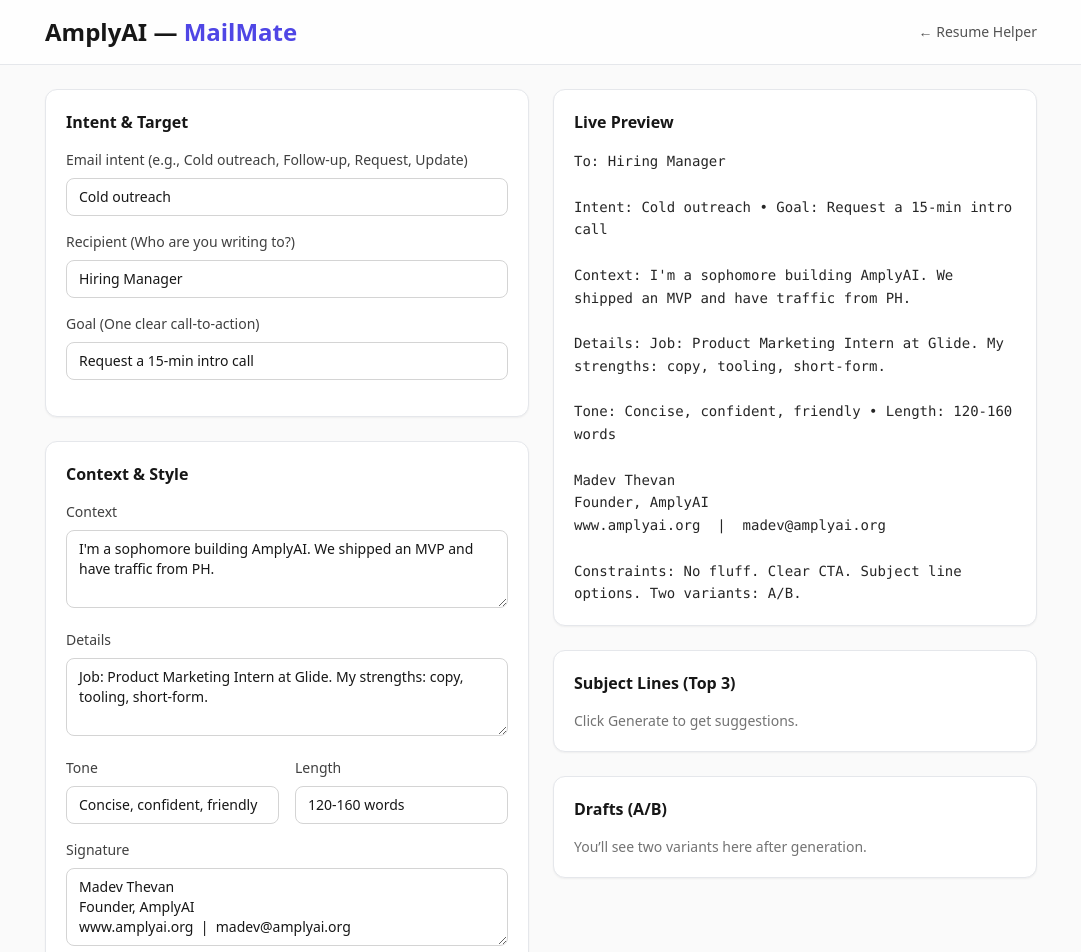
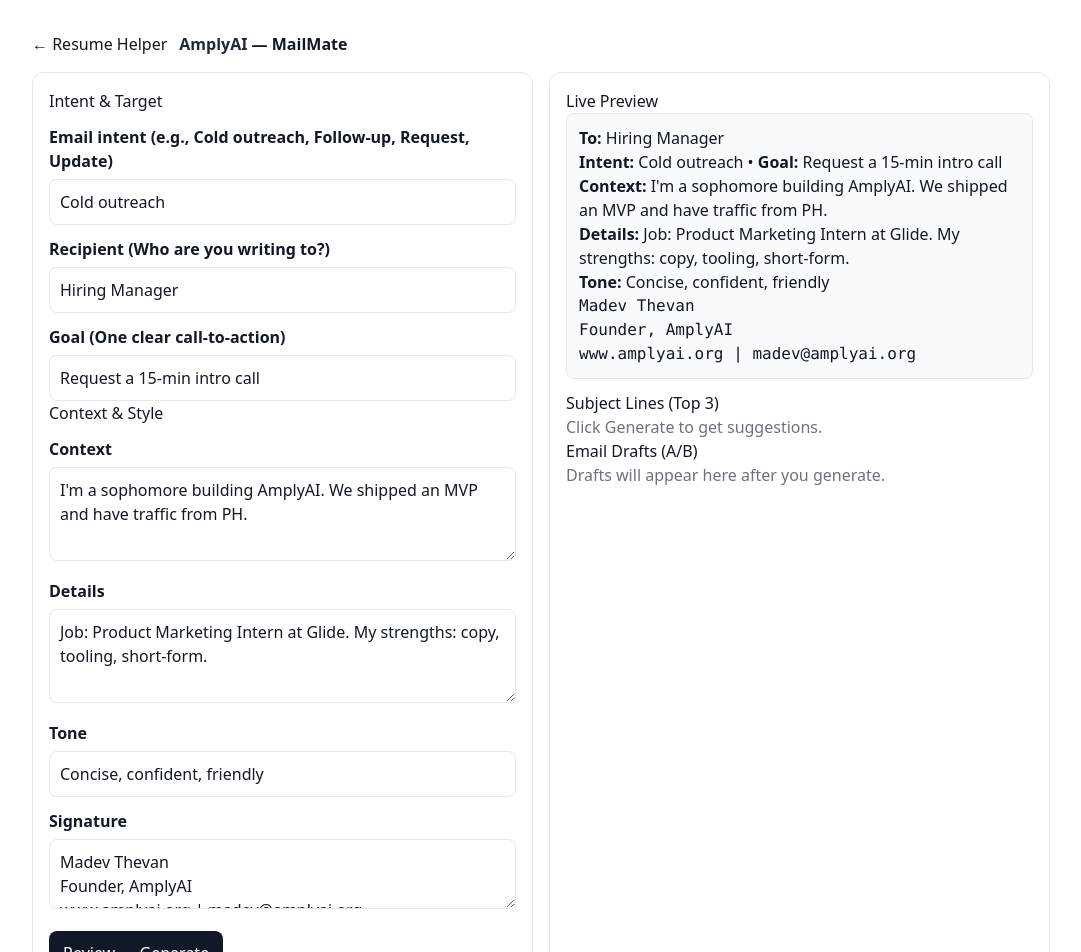
Before and after one commit to madevthevanthiran-maker/amplyai-chatbot, a Next.js app: page /email in a window 1280 px wide. Shown: the top 952 px of the page, without its empty margins (99-1180 px from the left). Built offline with nearby package versions, Linux system fonts and the light colour scheme.

Commit message:
Update email.jsx

```diff
--- a/pages/email.jsx
+++ b/pages/email.jsx
@@ -1,238 +1,140 @@
-import { useMemo, useState } from "react";
+// /pages/email.jsx
+import { useState } from "react";
+import Link from "next/link";
 
 export default function MailMate() {
-  // form state
-  const [intent, setIntent] = useState("Cold outreach");
-  const [recipient, setRecipient] = useState("Hiring Manager");
-  const [goal, setGoal] = useState("Request a 15-min intro call");
-
-  const [context, setContext] = useState(
-    "I'm a sophomore building AmplyAI. We shipped an MVP and have traffic from PH."
-  );
-  const [details, setDetails] = useState(
-    "Job: Product Marketing Intern at Glide. My strengths: copy, tooling, short-form."
-  );
-
-  const [tone, setTone] = useState("Concise, confident, friendly");
-  const [length, setLength] = useState("120-160 words");
-  const [signature, setSignature] = useState(
-    `Madev Thevan\nFounder, AmplyAI\nwww.amplyai.org  |  madev@amplyai.org`
-  );
-  const [constraints, setConstraints] = useState(
-    "No fluff. Clear CTA. Subject line options. Two variants: A/B."
-  );
+  const [form, setForm] = useState({
+    intent: "Cold outreach",
+    recipient: "Hiring Manager",
+    goal: "Request a 15-min intro call",
+    context:
+      "I'm a sophomore building AmplyAI. We shipped an MVP and have traffic from PH.",
+    details:
+      "Job: Product Marketing Intern at Glide. My strengths: copy, tooling, short-form.",
+    tone: "Concise, confident, friendly",
+    signature: "Madev Thevan\nFounder, AmplyAI\nwww.amplyai.org | madev@amplyai.org",
+  });
 
   const [loading, setLoading] = useState(false);
-  const [error, setError] = useState("");
   const [subjects, setSubjects] = useState([]);
-  const [versions, setVersions] = useState([]); // two strings
+  const [versions, setVersions] = useState([]);
 
-  // live preview text block
-  const preview = useMemo(() => {
-    return [
-      `To: ${recipient}`,
-      "",
-      `Intent: ${intent} • Goal: ${goal}`,
-      "",
-      `Context: ${context}`,
-      "",
-      `Details: ${details}`,
-      "",
-      `Tone: ${tone} • Length: ${length}`,
-      "",
-      signature,
-      "",
-      `Constraints: ${constraints}`,
-    ].join("\n");
-  }, [intent, recipient, goal, context, details, tone, length, signature, constraints]);
+  const set = (k) => (e) => setForm((f) => ({ ...f, [k]: e.target.value }));
 
-  async function handleGenerate() {
+  async function generate() {
     setLoading(true);
-    setError("");
     setSubjects([]);
     setVersions([]);
-
     try {
-      const res = await fetch("/api/email", {
+      const r = await fetch("/api/email", {
         method: "POST",
         headers: { "Content-Type": "application/json" },
-        body: JSON.stringify({
-          intent,
-          recipient,
-          goal,
-          context,
-          details,
-          tone,
-          length,
-          signature,
-          constraints,
-        }),
+        body: JSON.stringify(form),
       });
-
-      if (!res.ok) {
-        const text = await res.text();
-        throw new Error(text || "Request failed");
-      }
-
-      const data = await res.json();
-      // Expect: { subjects: string[], versions: string[] }
-      setSubjects(Array.isArray(data.subjects) ? data.subjects.slice(0, 3) : []);
-      setVersions(Array.isArray(data.versions) ? data.versions.slice(0, 2) : []);
+      const data = await r.json();
+      if (!r.ok) throw new Error(data.error || "Failed");
+      setSubjects(data.subjects || []);
+      setVersions(data.versions || []);
     } catch (e) {
-      setError(e.message || "Something went wrong");
+      alert(e.message);
     } finally {
       setLoading(false);
     }
   }
 
   return (
-    <div className="min-h-screen bg-neutral-50 text-neutral-900">
-      <header className="sticky top-0 z-10 border-b bg-white/80 backdrop-blur">
-        <div className="mx-auto max-w-5xl px-4 py-4 flex items-center justify-between">
-          <h1 className="text-xl sm:text-2xl font-bold">
-            AmplyAI — <span className="text-indigo-600">MailMate</span>
+    <div className="container">
+      <header className="topbar">
+        <Link href="/" className="back">&larr; Resume Helper</Link>
+        <h1>
+          <span className="brand">AmplyAI</span> — <span>MailMate</span>
         </h1>
-          <a
-            href="/"
-            className="text-sm text-neutral-600 hover:text-neutral-900 transition"
-          >
-            ← Resume Helper
-          </a>
-        </div>
       </header>
 
-      <main className="mx-auto max-w-5xl px-4 py-6 grid gap-6 lg:grid-cols-2">
-        {/* Left: Form */}
-        <section className="space-y-6">
-          <Card title="Intent & Target">
-            <Field label="Email intent (e.g., Cold outreach, Follow-up, Request, Update)">
-              <Input value={intent} onChange={setIntent} placeholder="Cold outreach" />
-            </Field>
-            <Field label="Recipient (Who are you writing to?)">
-              <Input value={recipient} onChange={setRecipient} placeholder="Hiring Manager" />
-            </Field>
-            <Field label="Goal (One clear call-to-action)">
-              <Input value={goal} onChange={setGoal} placeholder="Request a 15-min intro call" />
-            </Field>
-          </Card>
+      <div className="grid">
+        {/* Left form */}
+        <section className="card">
+          <h2>Intent & Target</h2>
 
-          <Card title="Context & Style">
-            <Field label="Context">
-              <Textarea value={context} onChange={setContext} rows={3} />
-            </Field>
-            <Field label="Details">
-              <Textarea value={details} onChange={setDetails} rows={3} />
-            </Field>
-            <div className="grid sm:grid-cols-2 gap-4">
-              <Field label="Tone">
-                <Input value={tone} onChange={setTone} placeholder="Concise, confident, friendly" />
-              </Field>
-              <Field label="Length">
-                <Input value={length} onChange={setLength} placeholder="120-160 words" />
-              </Field>
-            </div>
-            <Field label="Signature">
-              <Textarea value={signature} onChange={setSignature} rows={3} />
-            </Field>
-            <Field label="Constraints">
-              <Input value={constraints} onChange={setConstraints} placeholder="No fluff. Clear CTA…" />
-            </Field>
+          <label> Email intent (e.g., Cold outreach, Follow-up, Request, Update) </label>
+          <input value={form.intent} onChange={set("intent")} />
 
-            <div className="pt-2 flex items-center gap-3">
-              <button
-                onClick={handleGenerate}
-                disabled={loading}
-                className="inline-flex items-center gap-2 rounded-lg bg-indigo-600 px-4 py-2 text-white hover:bg-indigo-700 disabled:opacity-60"
-              >
-                {loading ? Spinner : null}
-                {loading ? "Generating…" : "Generate"}
+          <label> Recipient (Who are you writing to?) </label>
+          <input value={form.recipient} onChange={set("recipient")} />
+
+          <label> Goal (One clear call-to-action) </label>
+          <input value={form.goal} onChange={set("goal")} />
+
+          <h2>Context & Style</h2>
+
+          <label> Context </label>
+          <textarea rows={3} value={form.context} onChange={set("context")} />
+
+          <label> Details </label>
+          <textarea rows={3} value={form.details} onChange={set("details")} />
+
+          <label> Tone </label>
+          <input value={form.tone} onChange={set("tone")} />
+
+          <label> Signature </label>
+          <textarea rows={2} value={form.signature} onChange={set("signature")} />
+
+          <button className="primary" onClick={generate} disabled={loading}>
+            {loading ? "Generating…" : "Review → Generate"}
           </button>
-              {error && <p className="text-sm text-red-600">{error}</p>}
-            </div>
-          </Card>
         </section>
 
-        {/* Right: Preview & Output */}
-        <section className="space-y-6">
-          <Card title="Live Preview">
-            <pre className="whitespace-pre-wrap text-sm leading-relaxed text-neutral-800">
-              {preview}
-            </pre>
-          </Card>
+        {/* Right preview */}
+        <section className="card">
+          <h2>Live Preview</h2>
+          <div className="preview">
+            <p><strong>To:</strong> {form.recipient}</p>
+            <p>
+              <strong>Intent:</strong> {form.intent} • <strong>Goal:</strong> {form.goal}
+            </p>
+            <p><strong>Context:</strong> {form.context}</p>
+            <p><strong>Details:</strong> {form.details}</p>
+            <p><strong>Tone:</strong> {form.tone}</p>
+            <pre className="sig">{form.signature}</pre>
+          </div>
 
-          <Card title="Subject Lines (Top 3)">
+          <h3>Subject Lines (Top 3)</h3>
           {subjects.length === 0 ? (
-              <p className="text-sm text-neutral-500">Click Generate to get suggestions.</p>
+            <p className="muted">Click Generate to get suggestions.</p>
           ) : (
-              <ul className="list-disc pl-5 space-y-1 text-sm">
-                {subjects.map((s, i) => (
-                  <li key={i} className="text-neutral-800">{s}</li>
-                ))}
-              </ul>
+            <ul>{subjects.map((s, i) => <li key={i}>{s}</li>)}</ul>
           )}
-          </Card>
 
-          <Card title="Drafts (A/B)">
+          <h3>Email Drafts (A/B)</h3>
           {versions.length === 0 ? (
-              <p className="text-sm text-neutral-500">You’ll see two variants here after generation.</p>
+            <p className="muted">Drafts will appear here after you generate.</p>
           ) : (
-              <div className="space-y-4">
-                {versions.map((v, i) => (
-                  <div key={i} className="rounded-lg border bg-white p-4">
-                    <div className="mb-2 text-xs font-semibold text-neutral-500">Version {i === 0 ? "A" : "B"}</div>
-                    <p className="whitespace-pre-wrap text-sm leading-relaxed">{v}</p>
+            versions.map((v, i) => (
+              <div className="draft" key={i}>
+                <pre>{v}</pre>
               </div>
-                ))}
+            ))
+          )}
+        </section>
       </div>
-            )}
-          </Card>
-        </section>
-      </main>
+
+      <style jsx>{`
+        .container { max-width: 1050px; margin: 32px auto; padding: 0 16px; }
+        .topbar { display:flex; align-items:center; gap:12px; margin-bottom:16px; }
+        .back { text-decoration:none; color:#6b7280; }
+        h1 { font-weight:700; margin:0; }
+        .brand { color:#1e293b; }
+        .grid { display:grid; grid-template-columns: 1fr 1fr; gap: 16px; }
+        .card { background:#fff; border:1px solid #e5e7eb; border-radius:12px; padding:16px; }
+        label { display:block; font-weight:600; margin-top:12px; margin-bottom:6px; }
+        input, textarea { width:100%; border:1px solid #e5e7eb; border-radius:8px; padding:10px; }
+        .primary { margin-top:16px; padding:10px 14px; border-radius:8px; background:#111827; color:#fff; border:none; }
+        .preview { background:#f9fafb; border:1px solid #e5e7eb; border-radius:8px; padding:12px; margin-bottom:12px; white-space:pre-wrap; }
+        .sig { white-space:pre-wrap; margin:0; }
+        .muted { color:#6b7280; }
+        .draft { margin-top:10px; border:1px dashed #e5e7eb; border-radius:8px; padding:12px; background:#fafafa; }
+        @media (max-width: 900px) { .grid { grid-template-columns: 1fr; } }
+      `}</style>
     </div>
   );
 }
-
-/* ---------- small UI helpers ---------- */
-function Card({ title, children }) {
-  return (
-    <div className="rounded-xl border bg-white p-5 shadow-sm">
-      <h2 className="mb-4 text-base font-semibold text-neutral-900">{title}</h2>
-      {children}
-    </div>
-  );
-}
-function Field({ label, children }) {
-  return (
-    <label className="mb-4 block">
-      <span className="mb-2 block text-sm font-medium text-neutral-700">{label}</span>
-      {children}
-    </label>
-  );
-}
-function Input({ value, onChange, ...rest }) {
-  return (
-    <input
-      className="w-full rounded-lg border border-neutral-300 bg-white px-3 py-2 text-sm placeholder-neutral-400 focus:border-indigo-500 focus:ring-2 focus:ring-indigo-200"
-      value={value}
-      onChange={(e) => onChange(e.target.value)}
-      {...rest}
-    />
-  );
-}
-function Textarea({ value, onChange, rows = 4, ...rest }) {
-  return (
-    <textarea
-      rows={rows}
-      className="w-full rounded-lg border border-neutral-300 bg-white px-3 py-2 text-sm placeholder-neutral-400 focus:border-indigo-500 focus:ring-2 focus:ring-indigo-200"
-      value={value}
-      onChange={(e) => onChange(e.target.value)}
-      {...rest}
-    />
-  );
-}
-const Spinner = (
-  <svg className="h-4 w-4 animate-spin" viewBox="0 0 24 24">
-    <circle className="opacity-25" cx="12" cy="12" r="10" stroke="currentColor" strokeWidth="4" fill="none" />
-    <path className="opacity-75" fill="currentColor" d="M4 12a8 8 0 018-8v4a4 4 0 00-4 4H4z" />
-  </svg>
-);
```
Lines whose indentation alone changed are shown as unchanged.
